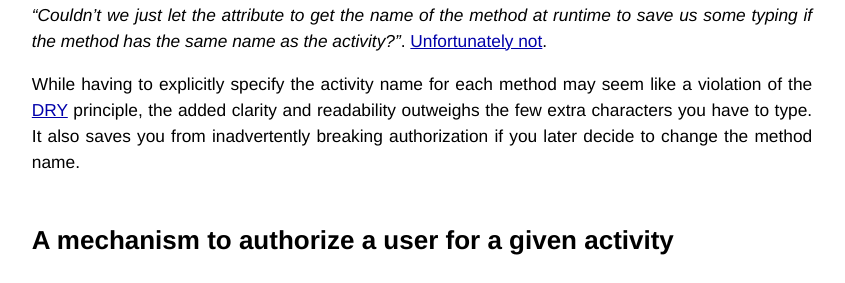
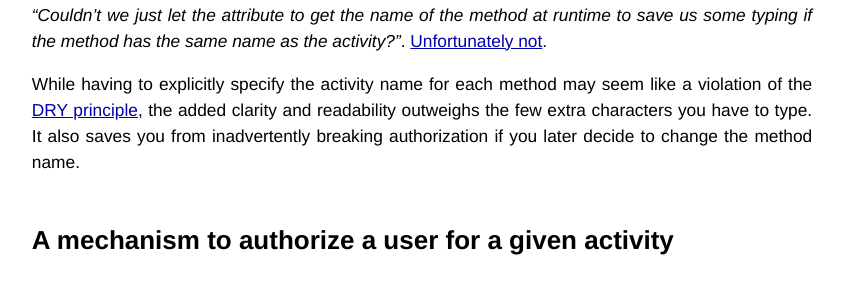
Before and after one commit to ryankirkman/ryankirkman.github.com, a Jekyll site: the page built from _posts/2013-01-31-activity-based-authorization.md, in a window 1280 px wide and 900 px high, scrolled down 1104 px. Shown: the part 160-443 px from the top of the window, without its empty margins (218-1063 px from the left). Built offline with Jekyll 4.4.1, drawn with Linux system fonts in a browser that asks for light colours; Markdown is read by kramdown in place of the engine named in the settings; comment, search, counter and statistics services are not loaded.

Commit message:
changed link

```diff
--- a/_posts/2013-01-31-activity-based-authorization.md
+++ b/_posts/2013-01-31-activity-based-authorization.md
@@ -43,7 +43,7 @@ public void UpdateUser( ... )
 
 Note here that the `NewUser()` method maps to an activity called `CreateUser`, while the `UpdateUser()` method maps to an activity called `UpdateUser`. You're probably saying to yourself _"Couldn't we just let the attribute to get the name of the method at runtime to save us some typing if the method has the same name as the activity?"_. [Unfortunately not](http://stackoverflow.com/questions/2168942/how-do-i-get-the-member-to-which-my-custom-attribute-was-applied/2169373#2169373).
 
-While having to explicitly specify the activity name for each method may seem like a violation of the [DRY](http://en.wikipedia.org/wiki/Don't_repeat_yourself "Don't repeat yourself") principle, the added clarity and readability outweighs the few extra characters you have to type. It also saves you from inadvertently breaking authorization if you later decide to change the method name.
+While having to explicitly specify the activity name for each method may seem like a violation of the [DRY principle](http://en.wikipedia.org/wiki/Don't_repeat_yourself "Don't repeat yourself"), the added clarity and readability outweighs the few extra characters you have to type. It also saves you from inadvertently breaking authorization if you later decide to change the method name.
 
 
 A mechanism to authorize a user for a given activity
```
